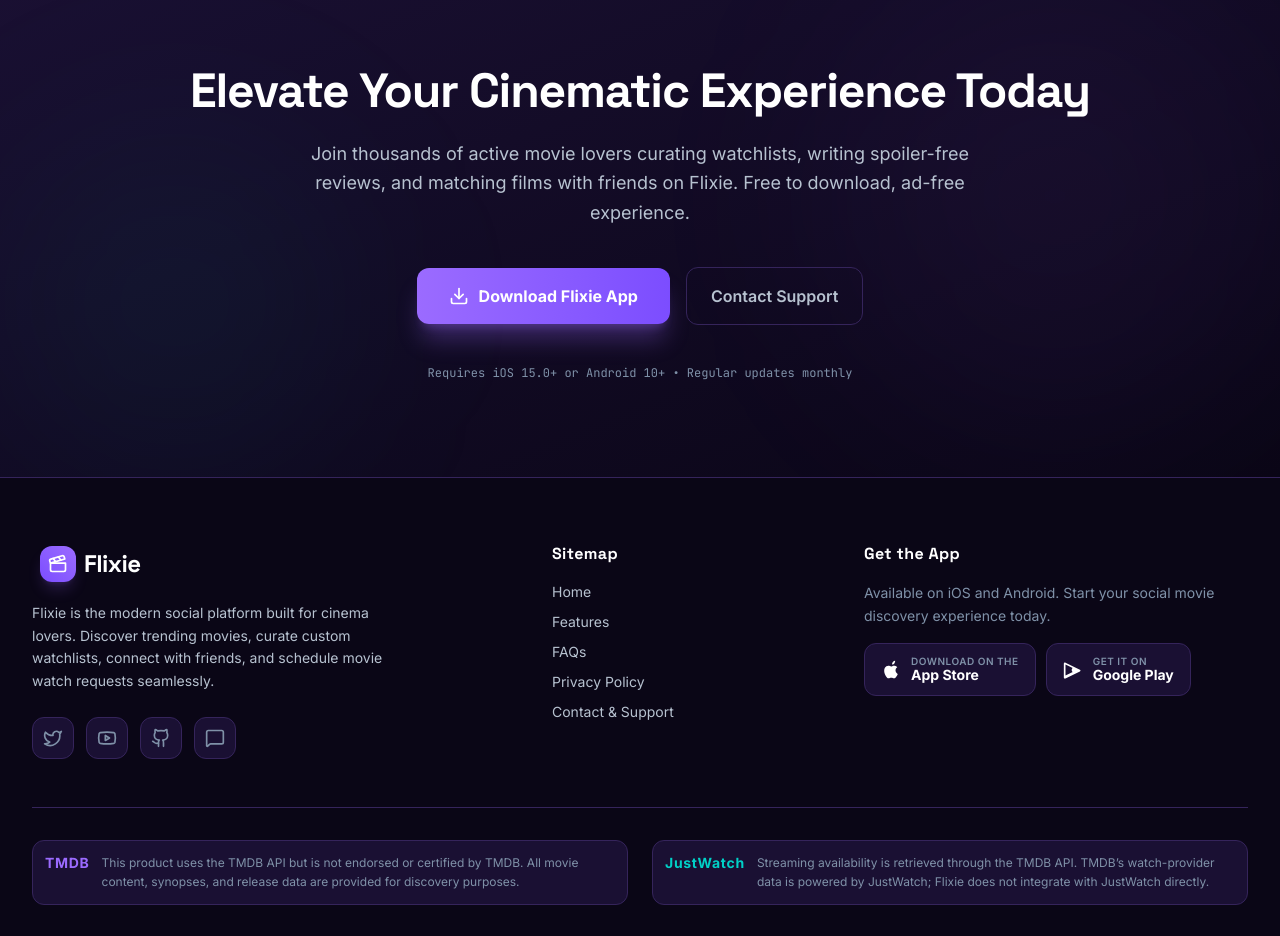
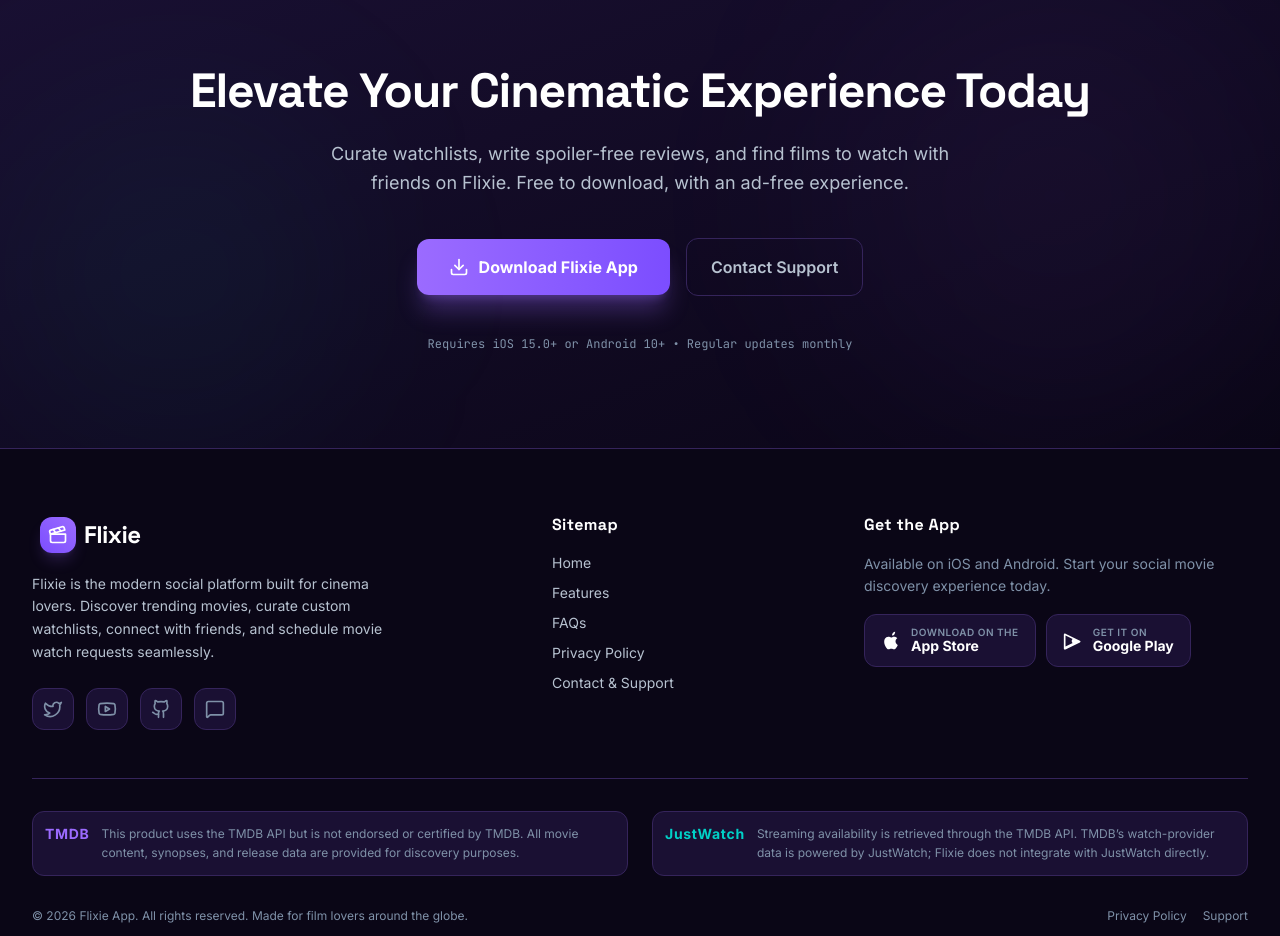
Before and after one commit to lauradouglas/flixie-corp, a React (Vite) app in the folder flixie/: page / in a window 1280 px wide. Shown: the part 3180-4116 px from the top of the page. Built offline with nearby package versions, Linux system fonts and the light colour scheme.

Commit message:
Update HomeView.tsx

```diff
--- a/flixie/src/components/HomeView.tsx
+++ b/flixie/src/components/HomeView.tsx
@@ -606,7 +606,7 @@
             Elevate Your Cinematic Experience Today
           </h2>
           <p className="text-text-secondary text-base sm:text-lg max-w-2xl mx-auto leading-relaxed">
-            Join thousands of active movie lovers curating watchlists, writing spoiler-free reviews, and matching films with friends on Flixie. Free to download, ad-free experience.
+            Curate watchlists, write spoiler-free reviews, and find films to watch with friends on Flixie. Free to download, with an ad-free experience.
           </p>
 
           <div className="pt-4 flex flex-col sm:flex-row items-center justify-center gap-4">
```
